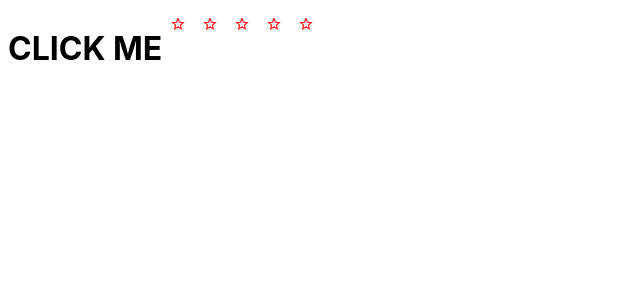
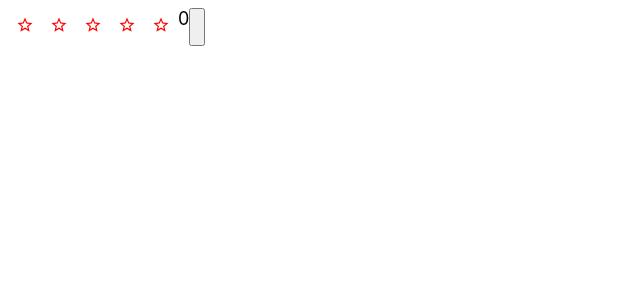
Before and after one commit to genxhero/my-star-rating, a React (Create React App) app: page / in a window 1280 px wide. Shown: the top 300 px of the page, without its empty margins (0-640 px from the left). Built offline with nearby package versions, Linux system fonts and the light colour scheme.

Commit message:
get the click handlers to work

```diff
--- a/src/Star.jsx
+++ b/src/Star.jsx
@@ -12,14 +12,15 @@ const Star = props => {
     };
 
     return (
-        <div className="star" style={{"color": props.color}} onClick={props.onClick}>
+        <div className="star" name={props.name} style={{"color": props.color}} onClick={props.onClick}>
             {STAR_ICONS[props.starType]}
         </div>
         )
 }
 
 Star.defaultProps = {
-    starType: "blank"
+    starType: "blank",
+    name: "1"
 }
 
 export default Star;
--- a/src/StarRating.jsx
+++ b/src/StarRating.jsx
@@ -8,14 +8,14 @@ const StarRating = props => {
 
 
     const handleClick = (e) => {
-        console.log("clicking")
-        setRating(parseInt(e.target.name))
+        const name = e.currentTarget.getAttribute("name");
+        setRating(parseInt(name))
     }
 
+
     return (
-      <div className="star-rating" onClick={() => console.log("clicking outer div")}>
-          <h1 onClick={console.log("THANK YOU FOR CLICKING")}>CLICK ME</h1>
-        <Star color={color} name="1" onClick={e => handleClick} starType={currentRating >= 1 ? "full" :"blank"} />
+      <div className="star-rating">
+        <Star color={color} name="1" onClick={handleClick} starType={currentRating >= 1 ? "full" :"blank"} />
         <Star color={color} name="2" onClick={handleClick} starType={currentRating >= 2 ? "full" :"blank"} />
         <Star color={color} name="3" onClick={handleClick} starType={currentRating >= 3 ? "full" :"blank"}/>
         <Star color={color} name="4" onClick={handleClick} starType={currentRating >= 4 ? "full" :"blank"}/>
@@ -30,6 +30,9 @@ const StarRating = props => {
                 <Star color={color} name="10" onClick={handleClick} starType={currentRating >= 10 ? "full" :"blank"}/>
             </div>
         }
+        <span>{currentRating}</span>
+
+        <button onClick={e => console.log("GUGGAGSDF")} />
       </div>
     );
 }
--- a/src/stylesheets/star.scss
+++ b/src/stylesheets/star.scss
@@ -8,4 +8,5 @@
 .star-rating {
     display: flex;
     padding: .5rem;
+    font-size: large;
 }
```
